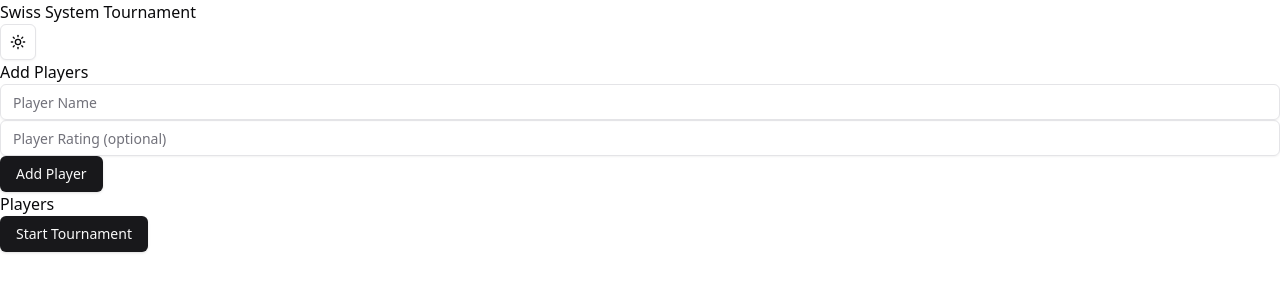
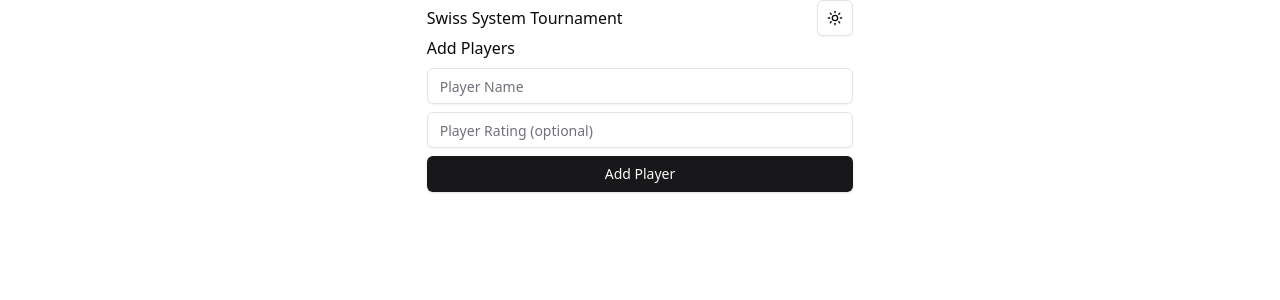
Before and after one commit to tsepakme/aiusha, a React (Vite) app: page / in a window 1280 px wide. Shown: the top 300 px of the page. Built offline with nearby package versions, Linux system fonts and the light colour scheme.

Commit message:
Add Table component for player and tournament standings display

```diff
--- a/src/App.tsx
+++ b/src/App.tsx
@@ -9,6 +9,16 @@ import {
   SelectTrigger,
   SelectValue,
 } from "@/components/ui/select"
+import {
+  Table,
+  TableBody,
+  TableCaption,
+  TableCell,
+  // TableHead,
+  TableHeader,
+  TableRow,
+} from "@/components/ui/table"
+
 import { ModeToggle } from './components/ui/mode-toggle';
 
 type Player = {
@@ -258,13 +268,13 @@ const SwissTournament: React.FC = () => {
 
   return (
     <ThemeProvider defaultTheme="system" storageKey="vite-ui-theme">
-      <div className="swiss-tournament">
-        <div>
+      <div className="w-1/3 mx-auto">
+        <div className='flex justify-between items-center'>
           <h1>Swiss System Tournament</h1>
           <ModeToggle />
         </div>
         {!tournament && (
-          <div>
+          <div className='flex flex-col gap-2'>
             <h2>Add Players</h2>
             <Input
               type="text"
@@ -282,24 +292,36 @@ const SwissTournament: React.FC = () => {
           </div>
         )}
 
-        {!tournament && (
+        {players.length > 0 && (
           <div>
-            <h2>Players</h2>
             <ul>
+              <Table>
+                <TableCaption>Players</TableCaption>
+                <TableHeader>
+                  <TableRow>
+                    <TableCell>Name</TableCell>
+                    <TableCell>Rating</TableCell>
+                  </TableRow>
+                </TableHeader>
+                <TableBody>
                   {players.map((player, index) => (
-                <li key={index}>
-                  {player.name} {player.rating ? `(Rating: ${player.rating})` : ''}
-                </li>
+                    <TableRow key={index}>
+                      <TableCell>{player.name}</TableCell>
+                      <TableCell>{player.rating}</TableCell>
+                    </TableRow>
                   ))}
+                </TableBody>
+              </Table>
             </ul>
           </div>
         )}
 
-        {!tournament && <Button onClick={startTournament}>Start Tournament</Button>}
+        {players.length > 0 && !tournament && (
+          <Button onClick={startTournament}>Start Tournament</Button>
+        )}
 
         {tournament && (
           <div>
-            <h2>Results</h2>
             {tournament.rounds.map((round, roundIndex) => (
               <div key={roundIndex}>
                 <h3>Round {roundIndex + 1}</h3>
@@ -339,16 +361,27 @@ const SwissTournament: React.FC = () => {
 
             {isFinished && (
               <div>
-                <h3>Final Standings</h3>
-                <ul>
+                <Table>
+                  <TableCaption>Final Standings</TableCaption>
+                  <TableHeader>
+                    <TableRow>
+                      <TableCell>Name</TableCell>
+                      <TableCell>Points</TableCell>
+                      <TableCell>Buchholz T</TableCell>
+                    </TableRow>
+                  </TableHeader>
+                  <TableBody>
                     {tournament.players
                       .sort((a, b) => b.points - a.points || b.buchholzT - a.buchholzT)
                       .map((player) => (
-                      <li key={player.id}>
-                        {player.name} - Points: {player.points}, BucT: {player.buchholzT}
-                      </li>
+                        <TableRow key={player.id}>
+                          <TableCell>{player.name}</TableCell>
+                          <TableCell>{player.points}</TableCell>
+                          <TableCell>{player.buchholzT}</TableCell>
+                        </TableRow>
                       ))}
-                </ul>
+                  </TableBody>
+                </Table>
                 <Button onClick={startNewTournament}>Start New Tournament</Button>
               </div>
             )}
```
Lines whose indentation alone changed are shown as unchanged.
